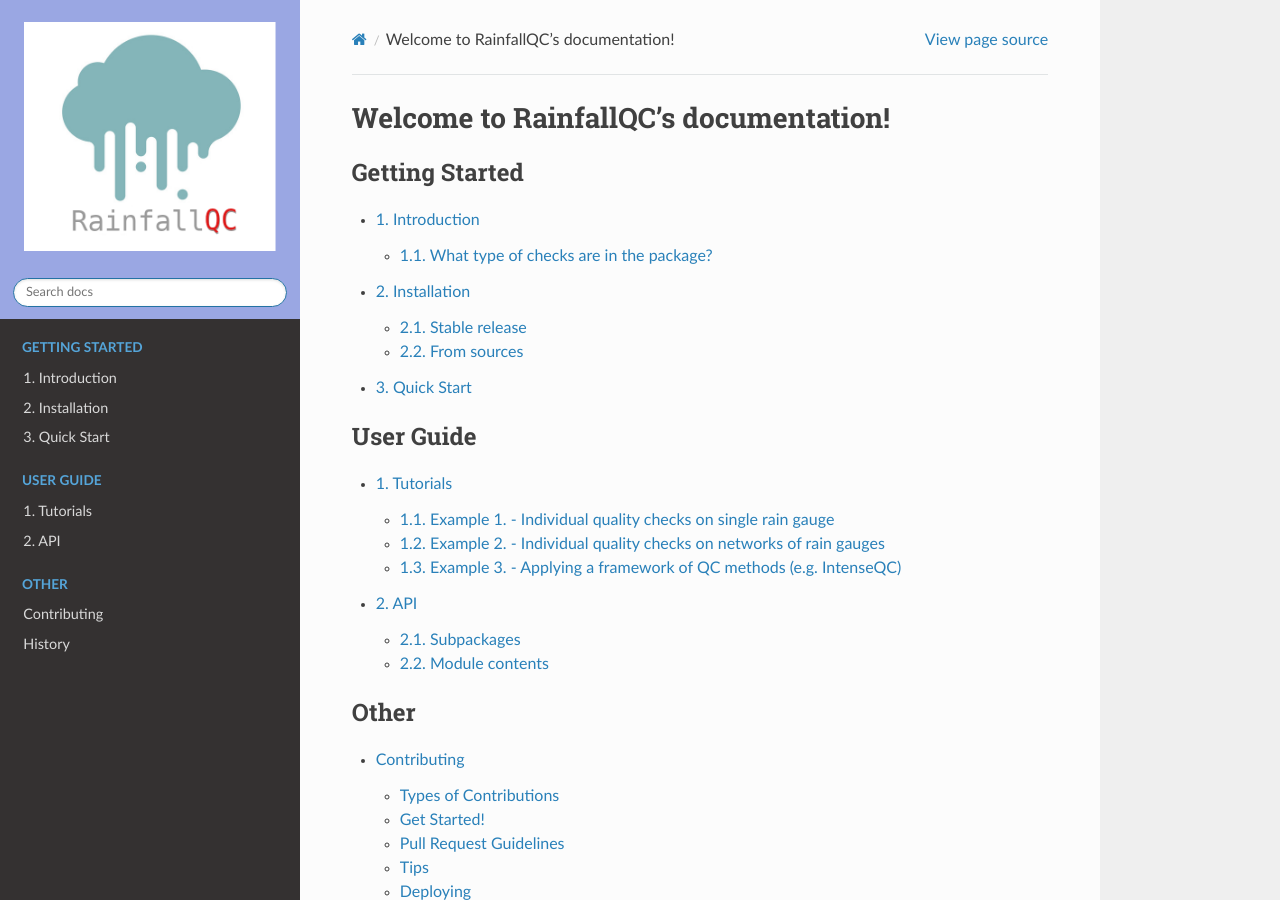
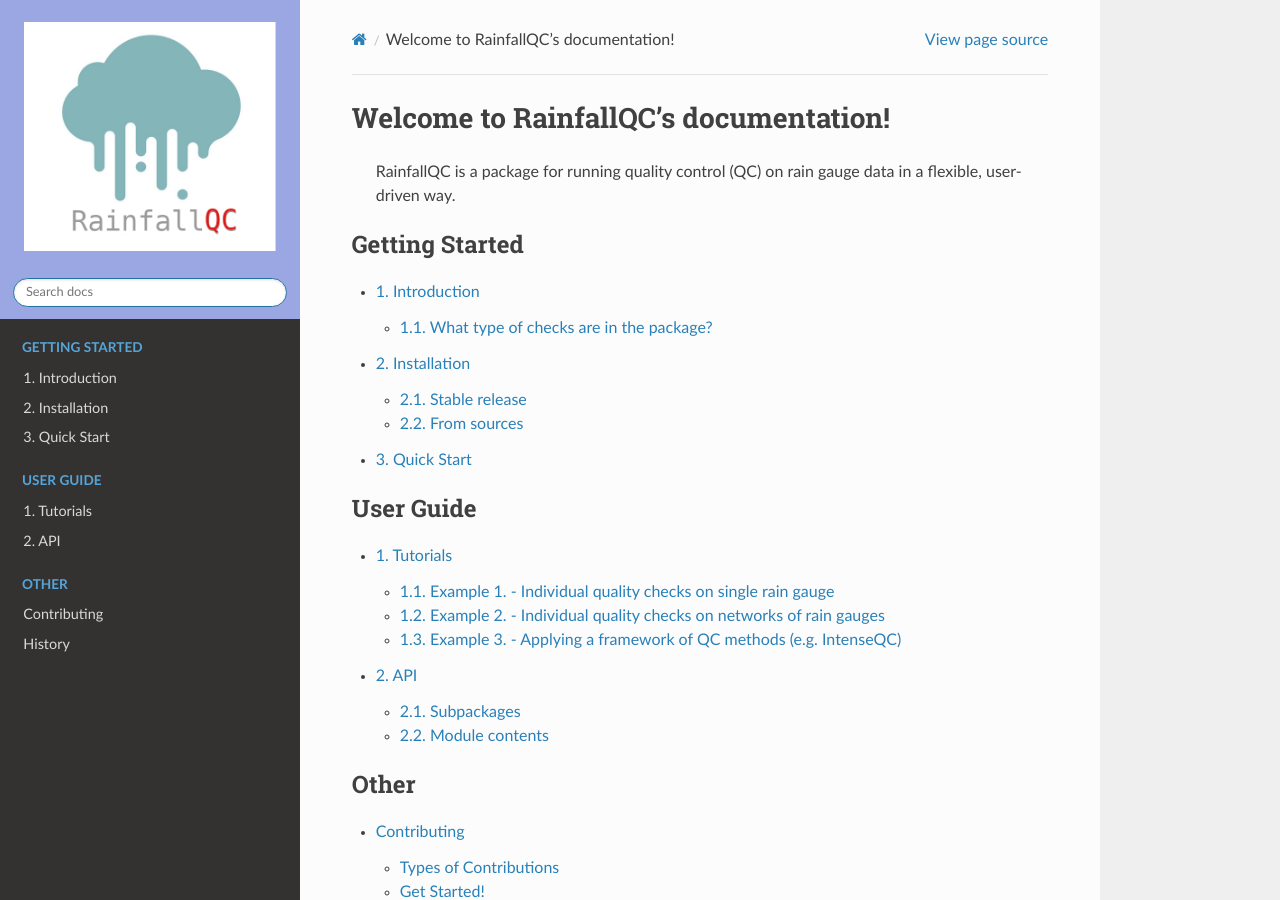
Before and after one commit to NERC-CEH/RainfallQC, a Sphinx documentation site: the page built from docs/index.rst, in a window 1280 px wide and 900 px high. Built offline with Sphinx 7.4.7 and the Read the Docs theme 3.1.0, drawn with Linux system fonts in a browser that asks for light colours.

Commit message:
add index

```diff
--- a/docs/index.rst
+++ b/docs/index.rst
@@ -1,5 +1,7 @@
 Welcome to RainfallQC's documentation!
 ======================================
+
+    RainfallQC is a package for running quality control (QC) on rain gauge data in a flexible, user-driven way.
 
 .. toctree::
    :maxdepth: 2
```
